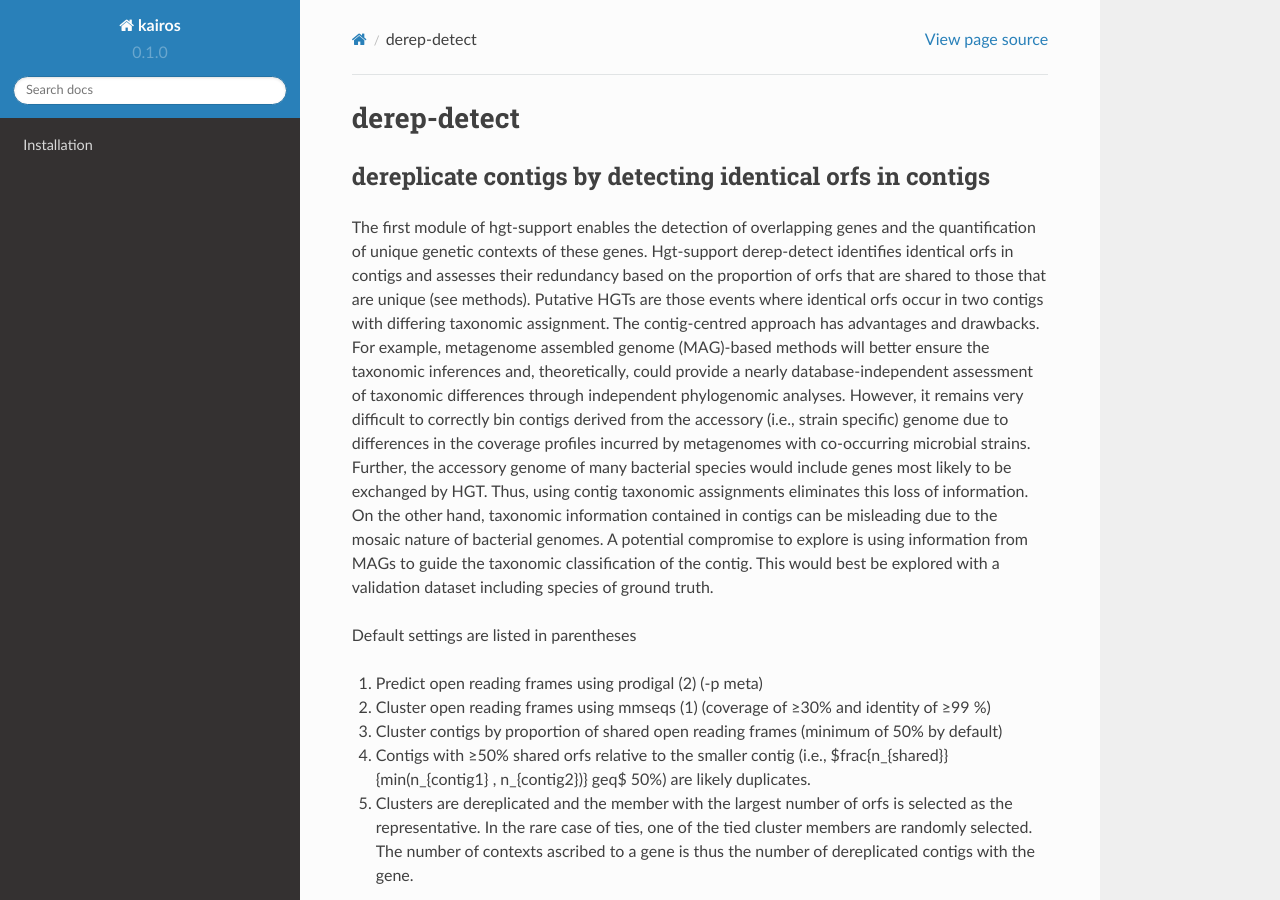
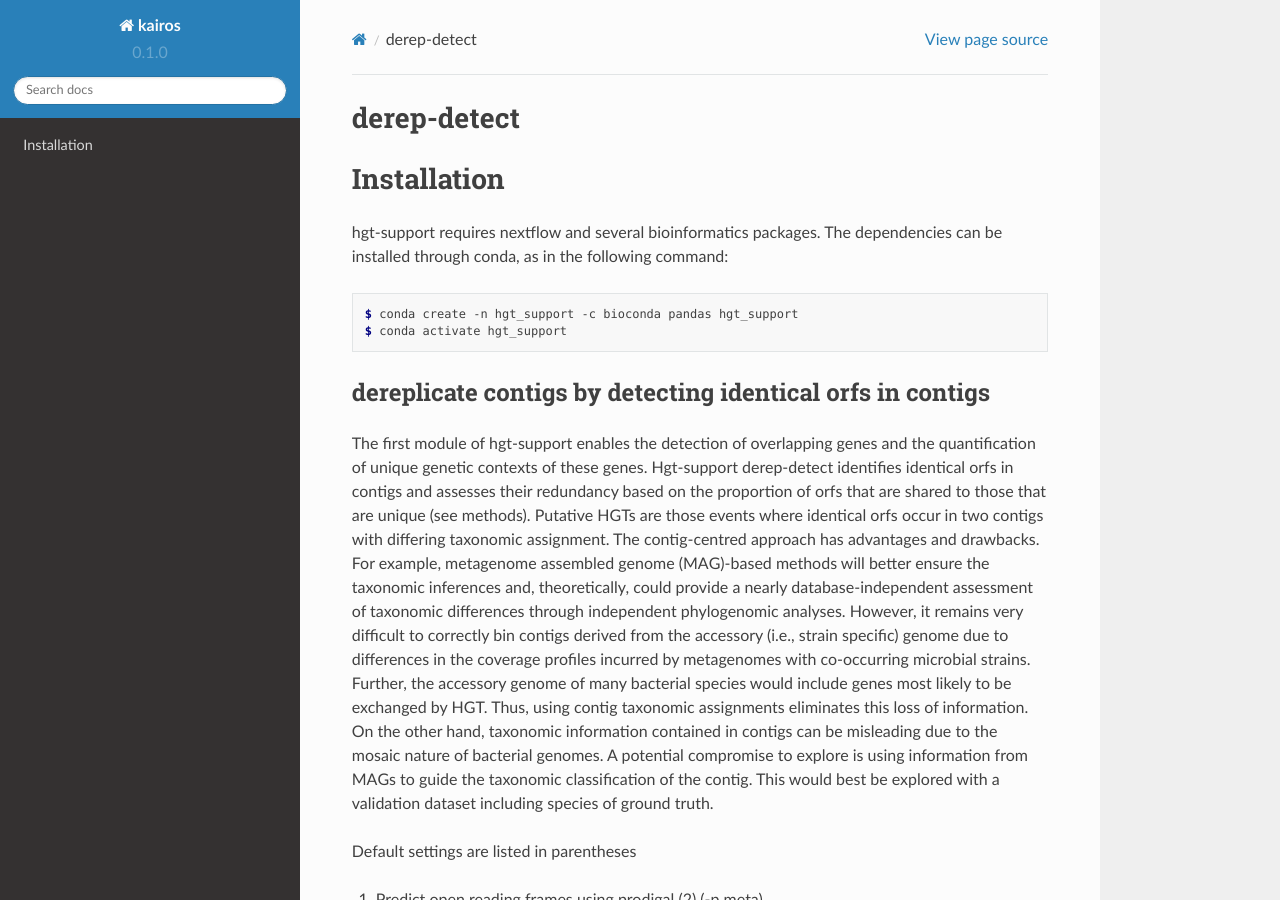
Before and after one commit to clb21565/kairos, a Sphinx documentation site: the page built from docs/source/derep_detect.rst, in a window 1280 px wide and 900 px high. Built offline with Sphinx 7.4.7 and the Read the Docs theme 2.0.0, drawn with Linux system fonts in a browser that asks for light colours; pages that are not in the unit, such as notebooks, are missing from menus.

Commit message:
Update derep_detect.rst

```diff
--- a/docs/source/derep_detect.rst
+++ b/docs/source/derep_detect.rst
@@ -1,6 +1,16 @@
 derep-detect
 =====
+Installation
+=====
 
+.. _derep-detect:
+
+hgt-support requires nextflow and several bioinformatics packages. The dependencies can be installed through conda, as in the following command:
+
+.. code-block:: console
+
+   $ conda create -n hgt_support -c bioconda pandas hgt_support
+   $ conda activate hgt_support
 .. dereplicate contigs by detecting identical orfs in contigs:
 
 dereplicate contigs by detecting identical orfs in contigs
```
